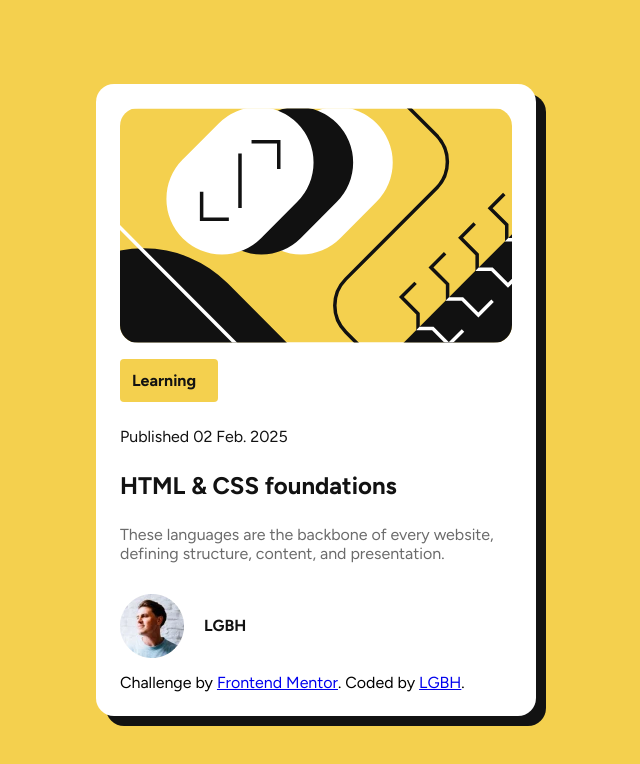
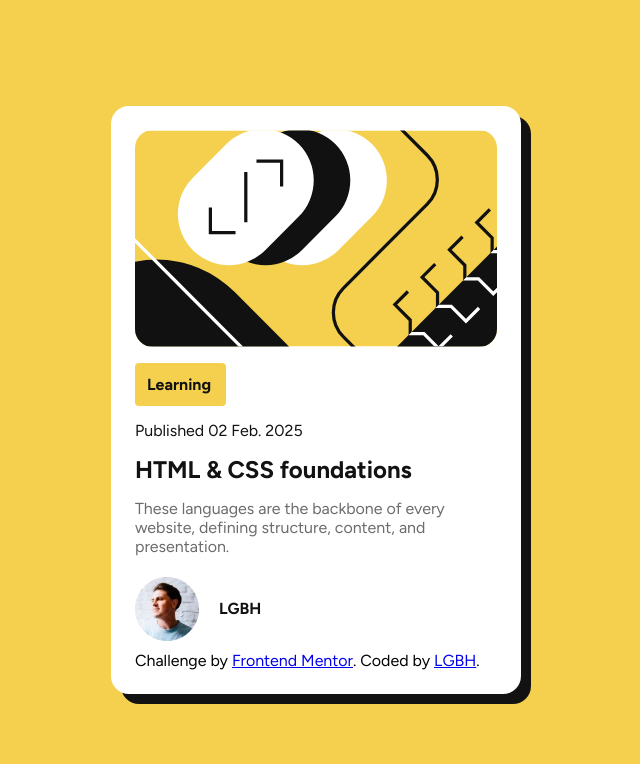
Before and after one commit to LGBH/Blog-preview-card, a plain HTML site: page index.html in a window 1280 px wide. Shown: the whole page, without its empty margins (324-964 px from the left). Drawn offline with Linux system fonts and the light colour scheme.

Commit message:
Add files via upload

```diff
--- a/style.css
+++ b/style.css
@@ -34,8 +34,8 @@ body {
 .card__container {
   font-family: 'Figtree';
   background-color: var(--White);
-  max-width: 440px;
-  min-height: 350px;
+  max-width: 410px;
+  min-height: 300%;
   padding: 24px;
   border-radius: 18px;
   box-shadow: 10px 10px var(--Gray950); /* sombra */
@@ -51,7 +51,6 @@ body {
 .card__article {
     display: flex;
     flex-direction: column;
-    gap: 10px;
     justify-content: center;
 
   .article__tag {
@@ -89,7 +88,7 @@ body {
   display: flex;
   align-items: center;
   justify-content: start;
-  margin-bottom: 15px;
+  margin: 0 0 10px;
 
   .card__illustration, .perfil__avatar {
     max-width: 100%;
```
